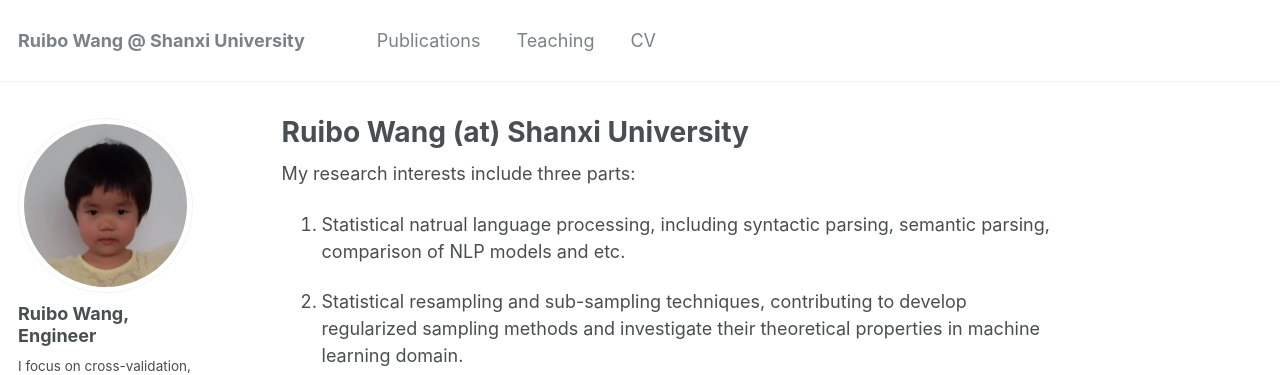
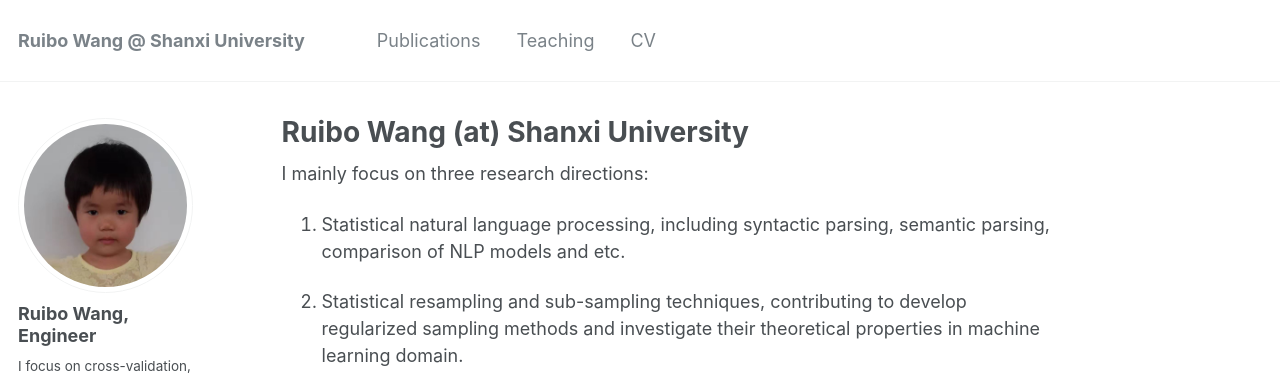
Before and after one commit to RamboWANG/RamboWANG.github.io, a Jekyll site: the page built from _pages/about.md, in a window 1280 px wide. Shown: the top 375 px of the page. Built offline with Jekyll 4.4.1, drawn with Linux system fonts in a browser that asks for light colours; some web fonts are replaced.

Commit message:
Update about.md

```diff
--- a/_pages/about.md
+++ b/_pages/about.md
@@ -8,9 +8,9 @@ redirect_from:
   - /about.html
 ---
 
-My research interests include three parts:
+I mainly focus on three research directions:
 
-1. Statistical natrual language processing, including syntactic parsing, semantic parsing, comparison of NLP models and etc.
+1. Statistical natural language processing, including syntactic parsing, semantic parsing, comparison of NLP models and etc.
 
 2. Statistical resampling and sub-sampling techniques, contributing to develop regularized sampling methods and investigate their theoretical properties in machine learning domain.
 
```
